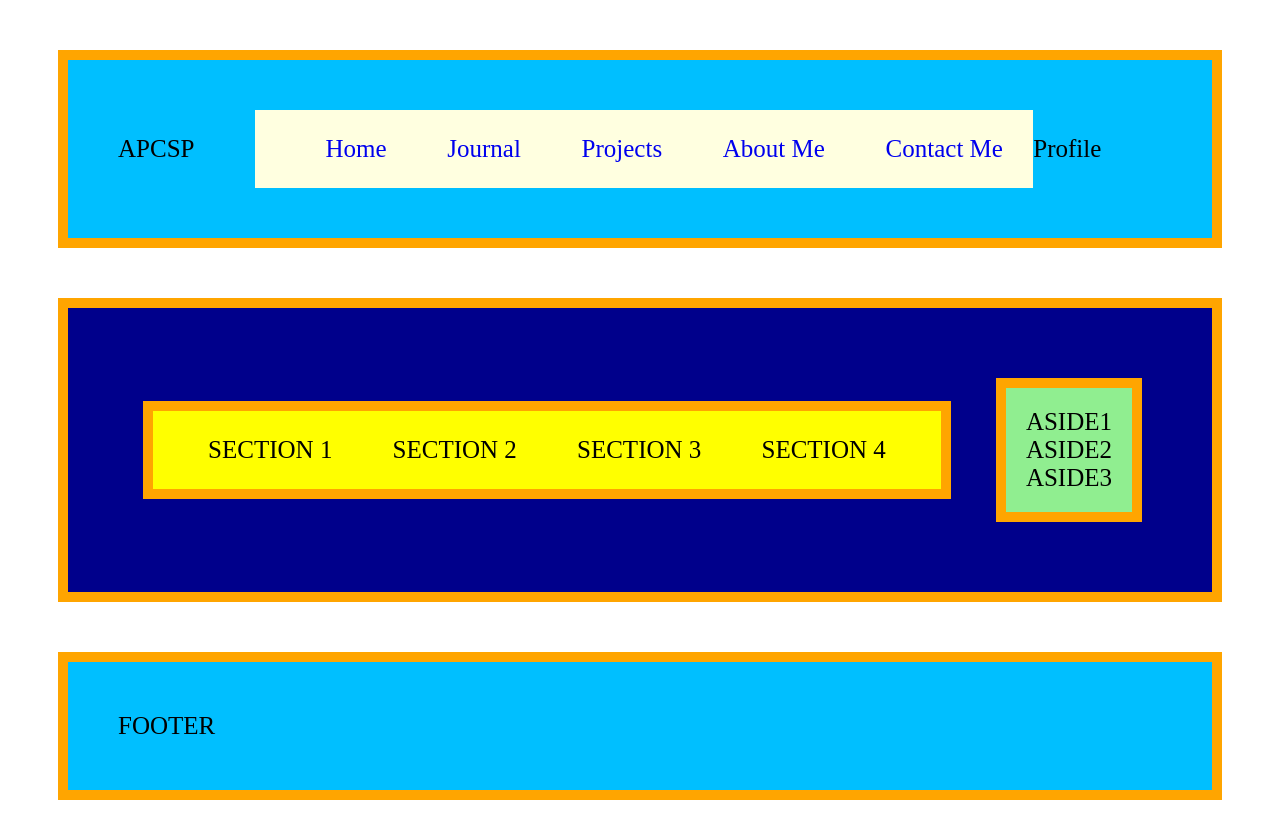
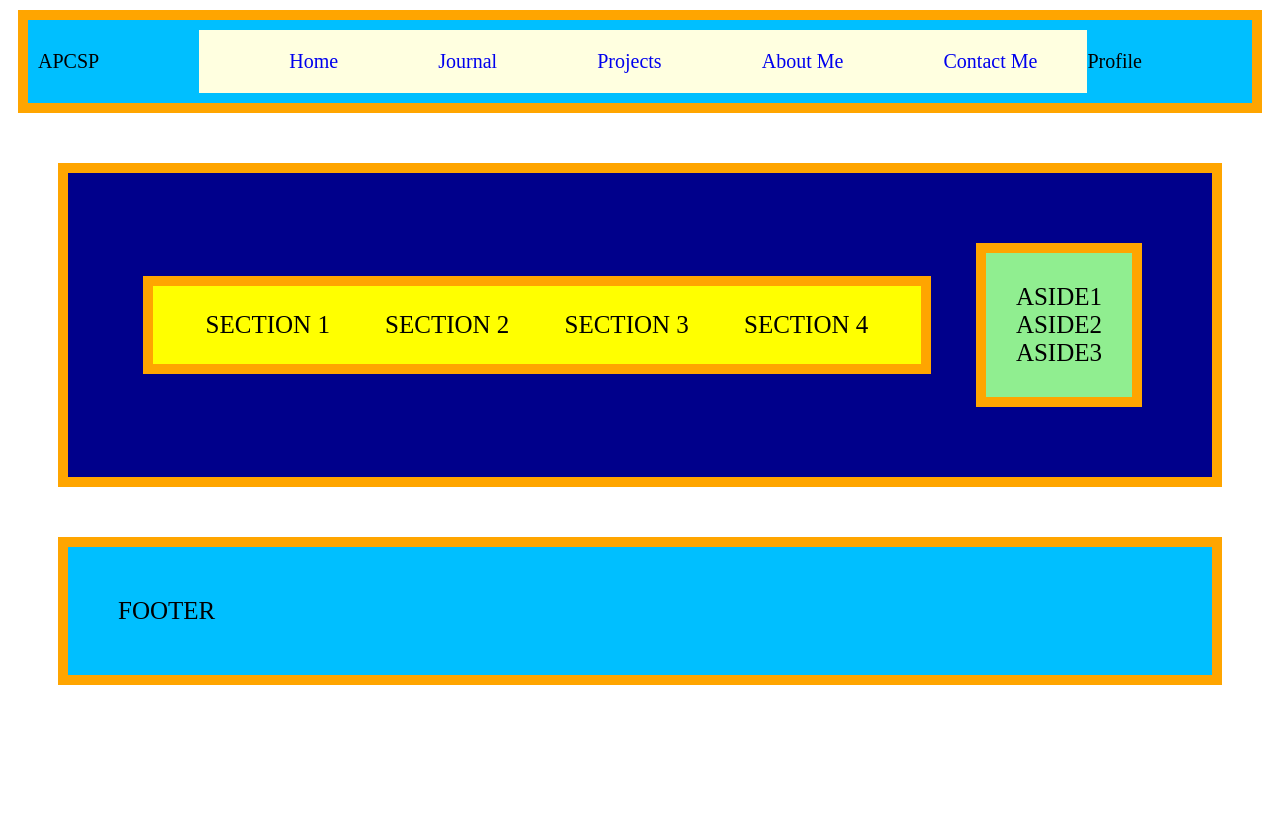
Before and after one commit to APCSP2122/layout-MichaelGoggin, a plain HTML site: page index.html in a window 1280 px wide. After the commit the page ends 800 px from the top, so only its background shows below. Drawn offline with Linux system fonts and the light colour scheme.

Commit message:
Submit for Grading

```diff
--- a/nav.css
+++ b/nav.css
@@ -7,6 +7,10 @@ nav ul {
     display: flex;
     justify-content:space-around;
     List-style-type: none;
+    align-items: center;
+}
+nav ul li a{
+    text-decoration: none;
 }
 /*nav ul is making the line straight */
 .logo {
@@ -15,6 +19,3 @@ nav ul {
 .profile {
     flex-grow: 1;
 }
-Nav ul li a{
-    text-decoration: none;
-}
--- a/style.css
+++ b/style.css
@@ -17,8 +17,9 @@ body {
 header {
     background-color:   DeepSkyBlue;
     Border:10px solid Orange;
-    padding: 50px;
-    Margin:50px;
+    padding: 10px;
+    Margin:10px;
+    font-size:2rem;
     Display: flex;
     Justify-content: Space-between; /* moves items along Main Axis */
     Align-items: center; /* Moves items along the cross axis*/
@@ -51,9 +52,9 @@ footer {
 section {
     background-color: yellow;
     Border:10px solid Orange;
-      padding: 25px;
+    Padding: 25px;
     Margin:25px;
-        Display:flex;
+     Display:flex;
     Justify-content:space-around;
     Align-items:center;
     width: 70vw;
@@ -64,6 +65,6 @@ section {
 aside {
     background-color: lightGreen;
     Border:10px solid Orange;
-      padding: 20px;
+      padding: 30px;
     Margin:20px;
 }
```
